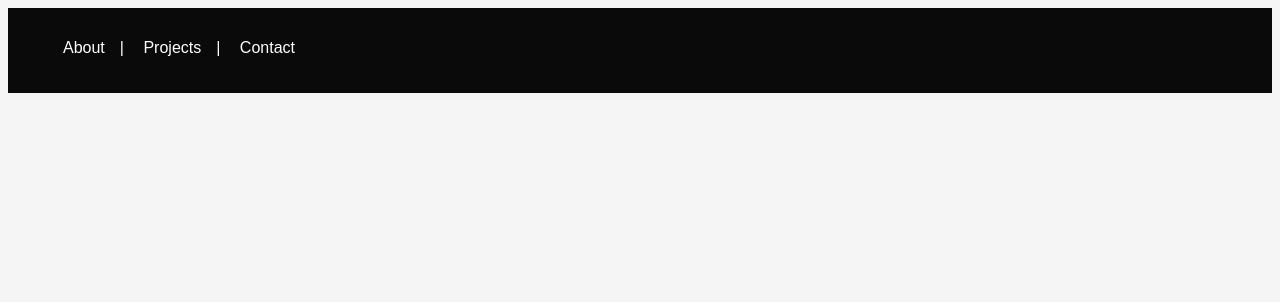
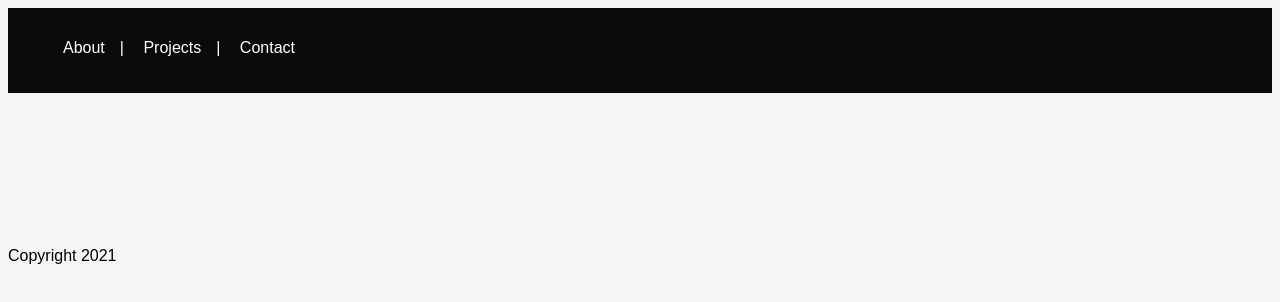
Before and after one commit to loui59f1/mygitexercise, a plain HTML site: page index.html in a window 1280 px wide. Drawn offline with Linux system fonts and the light colour scheme.

Commit message:
Footer changes

```diff
--- a/index.html
+++ b/index.html
@@ -44,7 +44,7 @@
         </article>
     </section>
 </main>
-    <footer></footer>
+    <footer>Copyright 2021</footer>
 
 </body>
 </html>
```
